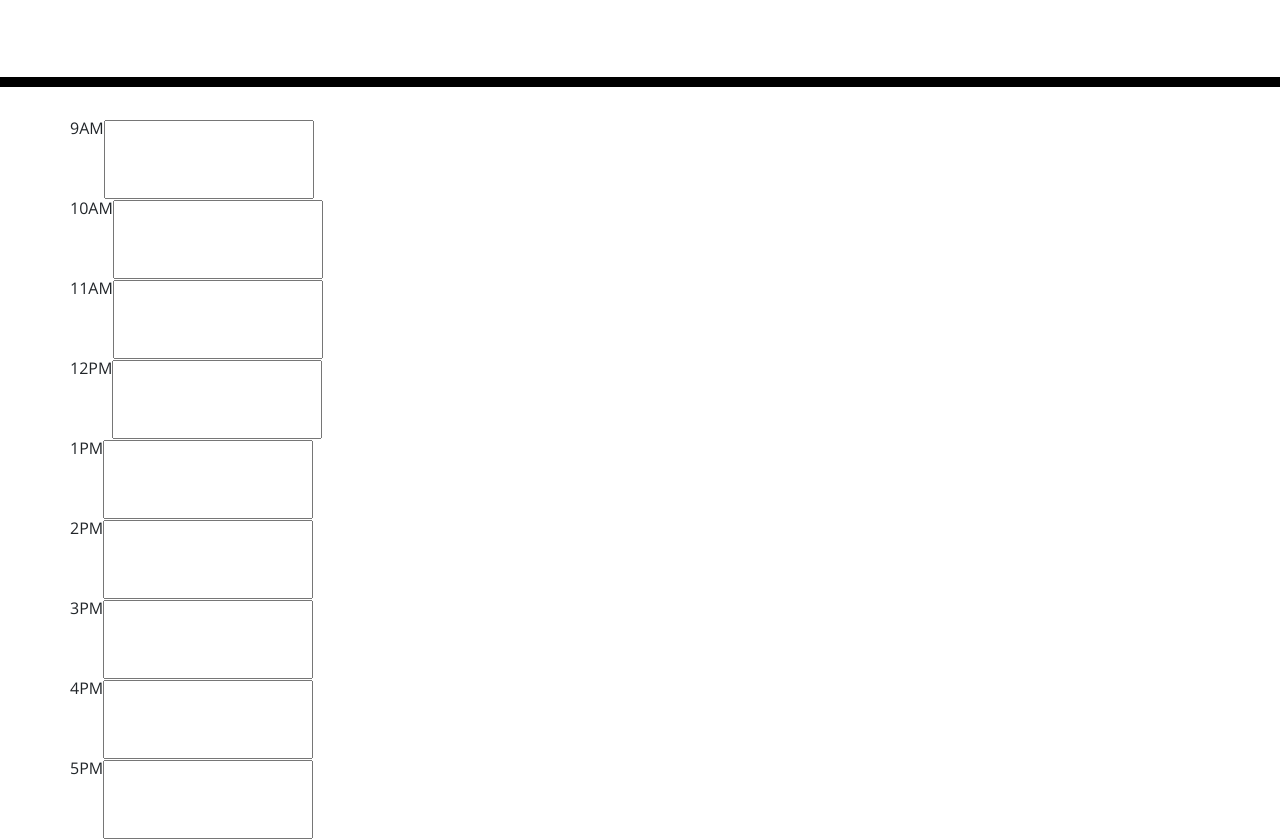
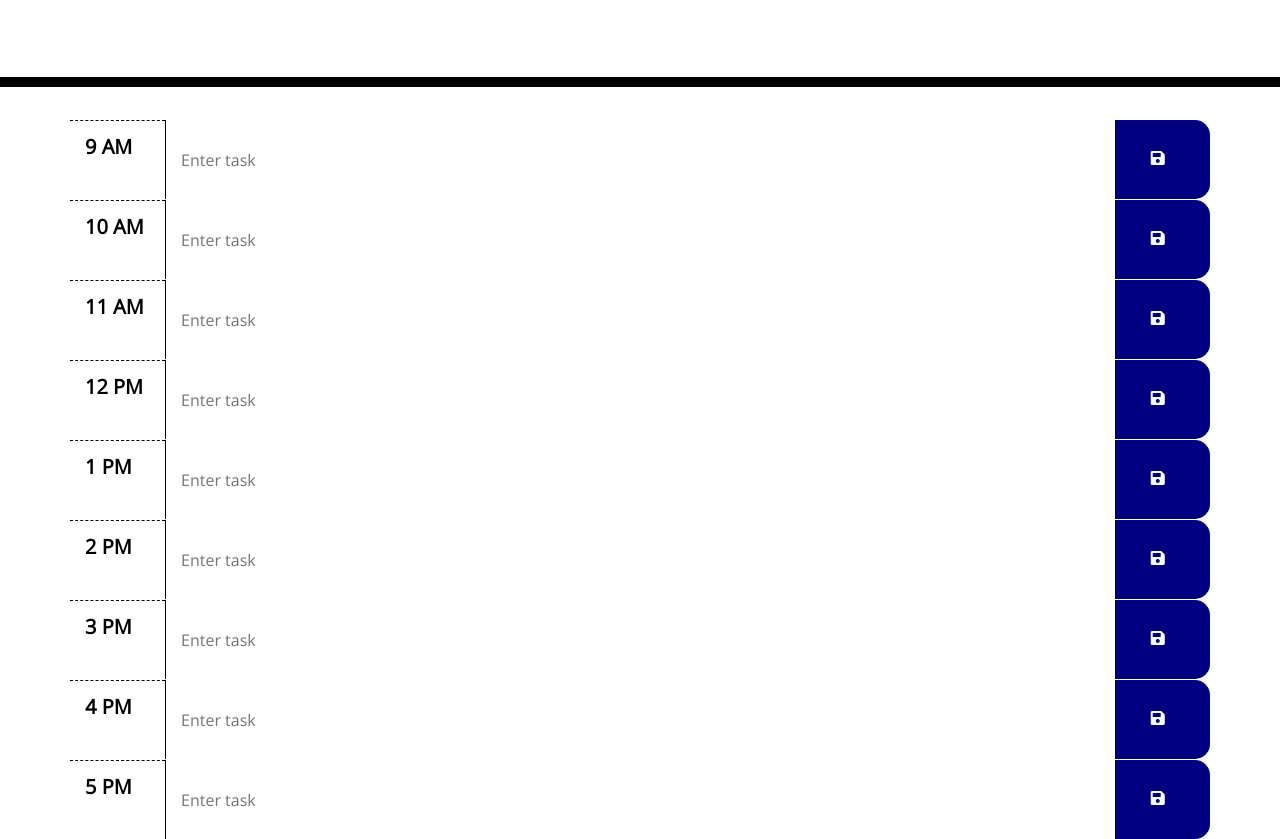
Before and after one commit to CWheelsRun/Work-Day-Scheduler, a plain HTML site: page index.html in a window 1280 px wide. Shown: the part 181-1020 px from the top of the page. Drawn offline with nearby package versions, Linux system fonts and the light colour scheme.

Commit message:
fleshed out the rows in style and function

```diff
--- a/assets/css/style.css
+++ b/assets/css/style.css
@@ -4,7 +4,7 @@ body {
   line-height: 1;
 }
 
-textarea{
+input {
   background: transparent;
   border: none;
   resize: none;
@@ -40,6 +40,8 @@ textarea{
   background-color: #ffffff;
   color: #000000;
   border-top: 1px dashed #000000;
+  font-size: 20px;
+  font-weight: bold;
 }
 
 .past {
@@ -61,11 +63,17 @@ textarea{
   border-left: 1px solid black;
   border-top-right-radius: 15px;
   border-bottom-right-radius: 15px;
-  background-color: #06AED5;
+  background-color: navy;
   color: white;
 }
 
 .saveBtn i:hover {
   font-size: 20px;
-  transition: all .3s ease-in-out;
+  transition: all .2s ease-in-out;
 }
+
+.fas {
+  position: absolute;
+  top: 37%;
+  left: 37%;
+}
--- a/index.html
+++ b/index.html
@@ -29,68 +29,68 @@
       <p id="currentDay" class="lead"></p>
     </header>
     <div class="container">
-      <!-- Timeblocks go here -->
+      <!-- Timeblocks -->
       <!-- 9AM Row -->
       <div class="row">
-        <div>9AM</div>
-        <input id="9AM">
-        <div data-time=9><i aria-hidden="true"></i></div>
+        <div class="hour col-1 pt-3">9 AM</div>
+        <input id="9AM" class="col-10 event-input-block" placeholder="Enter task">
+        <div class="col-1 saveBtn" data-time=9><i class="fas fa-save" aria-hidden="true"></i></div>
       </div>
 
       <!-- 10AM Row -->
       <div class="row">
-        <div>10AM</div>
-        <input id="10AM">
-        <div data-time=10><i aria-hidden="true"></i></div>
+        <div class="hour col-1 pt-3">10 AM</div>
+        <input id="10AM" class="col-10 event-input-block" placeholder="Enter task">
+        <div class="col-1 saveBtn" data-time=10><i class="fas fa-save" aria-hidden="true"></i></div>
       </div>
 
       <!-- 11AM Row -->
       <div class="row">
-        <div>11AM</div>
-        <input id="11AM">
-        <div data-time=11><i aria-hidden="true"></i></div>
+        <div class="hour col-1 pt-3">11 AM</div>
+        <input id="11AM" class="col-10 event-input-block" placeholder="Enter task">
+        <div class="col-1 saveBtn" data-time=11><i class="fas fa-save" aria-hidden="true"></i></div>
       </div>
 
       <!-- 12PM Row -->
       <div class="row">
-        <div>12PM</div>
-        <input id="12PM">
-        <div data-time=12><i aria-hidden="true"></i></div>
+        <div class="hour col-1 pt-3">12 PM</div>
+        <input id="12PM" class="col-10 event-input-block" placeholder="Enter task">
+        <div class="col-1 saveBtn" data-time=12><i class="fas fa-save" aria-hidden="true"></i></div>
       </div>
 
       <!-- 1PM Row -->
       <div class="row">
-        <div>1PM</div>
-        <input id="1PM">
-        <div data-time=1><i aria-hidden="true"></i></div>
+        <div class="hour col-1 pt-3">1 PM</div>
+        <input id="1PM" class="col-10 event-input-block" placeholder="Enter task">
+        <div class="col-1 saveBtn" data-time=1><i class="fas fa-save" aria-hidden="true"></i></div>
       </div>
 
       <!-- 2PM Row -->
       <div class="row">
-        <div>2PM</div>
-        <input id="2PM">
-        <div data-time=2><i aria-hidden="true"></i></div>
+        <div class="hour col-1 pt-3">2 PM</div>
+        <input id="2PM" class="col-10 event-input-block" placeholder="Enter task">
+        <div class="col-1 saveBtn" data-time=2><i class="fas fa-save" aria-hidden="true"></i></div>
       </div>
 
       <!-- 3PM Row -->
       <div class="row">
-        <div>3PM</div>
-        <input id="3PM">
-        <div data-time=3><i aria-hidden="true"></i></div>
+        <div class="hour col-1 pt-3">3 PM</div>
+        <input id="3PM" class="col-10 event-input-block" placeholder="Enter task">
+        <div class="col-1 saveBtn" data-time=3><i class="fas fa-save" aria-hidden="true"></i></div>
       </div>
 
       <!-- 4PM Row -->
       <div class="row">
-        <div>4PM</div>
-        <input id="4PM">
-        <div data-time=4><i aria-hidden="true"></i></div>
+        <div class="hour col-1 pt-3">4 PM</div>
+        <input id="4PM" class="col-10 event-input-block" placeholder="Enter task">
+        <div class="col-1 saveBtn" data-time=4><i class="fas fa-save" aria-hidden="true"></i></div>
       </div>
 
       <!-- 5PM Row -->
       <div class="row">
-        <div>5PM</div>
-        <input id="5PM">
-        <div data-time=5><i aria-hidden="true"></i></div>
+        <div class="hour col-1 pt-3">5 PM</div>
+        <input id="5PM" class="col-10 event-input-block" placeholder="Enter task">
+        <div class="col-1 saveBtn" data-time=5><i class="fas fa-save" aria-hidden="true"></i></div>
       </div>
     </div>
 </html>
```
